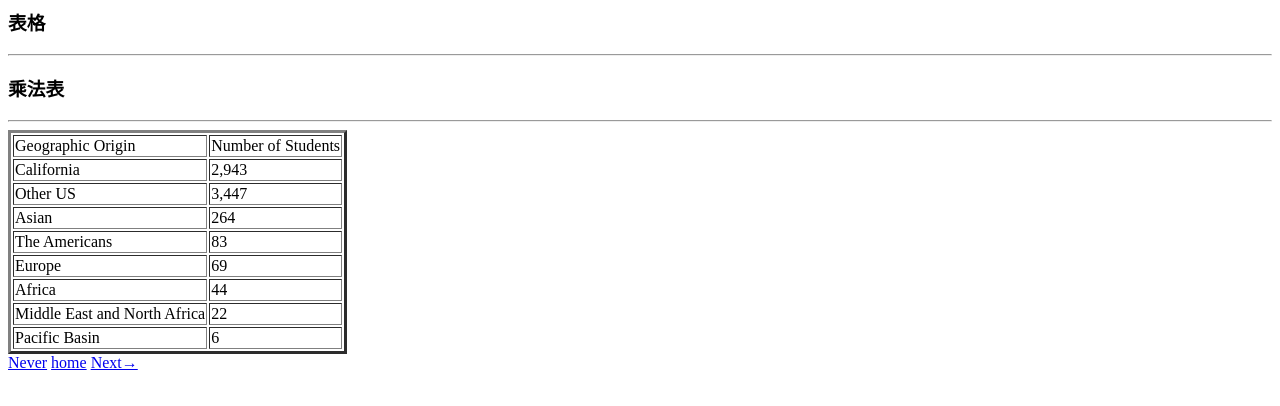
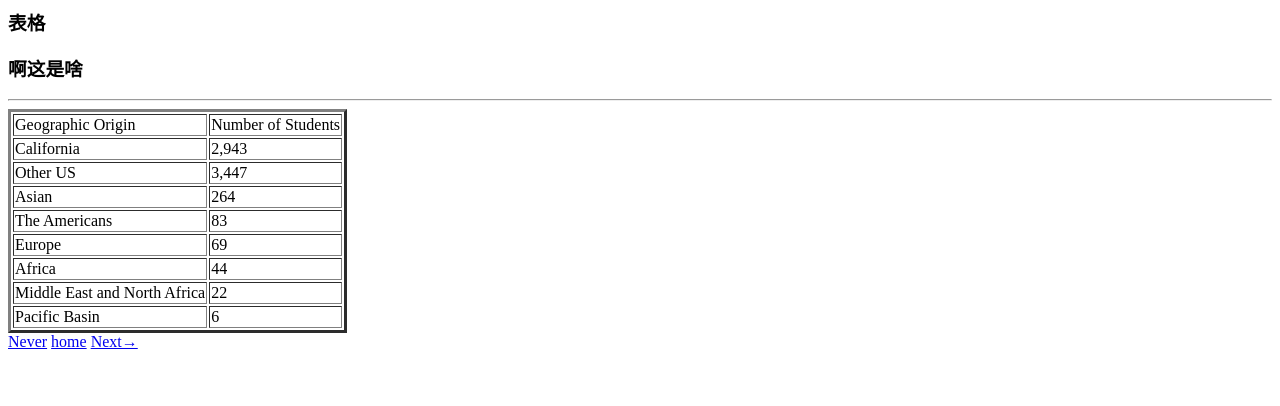
Before and after one commit to zjy-charlotte/zjy-charlotte.github.io, a plain HTML site: page 1.html in a window 1280 px wide. Drawn offline with Linux system fonts and the light colour scheme.

Commit message:
Update 1.html

```diff
--- a/1.html
+++ b/1.html
@@ -1,12 +1,12 @@
+
 <html>
 <body>
 <h3>表格 </h6>
-<hr>
-<h3>乘法表</h3>
-</hr>
+<h3>啊这是啥</h3>
+
 <hr>
 <table border="3">
-</hr>
+
 <tr>
   <td>Geographic Origin</td>
   <td>Number of Students</td>
```
